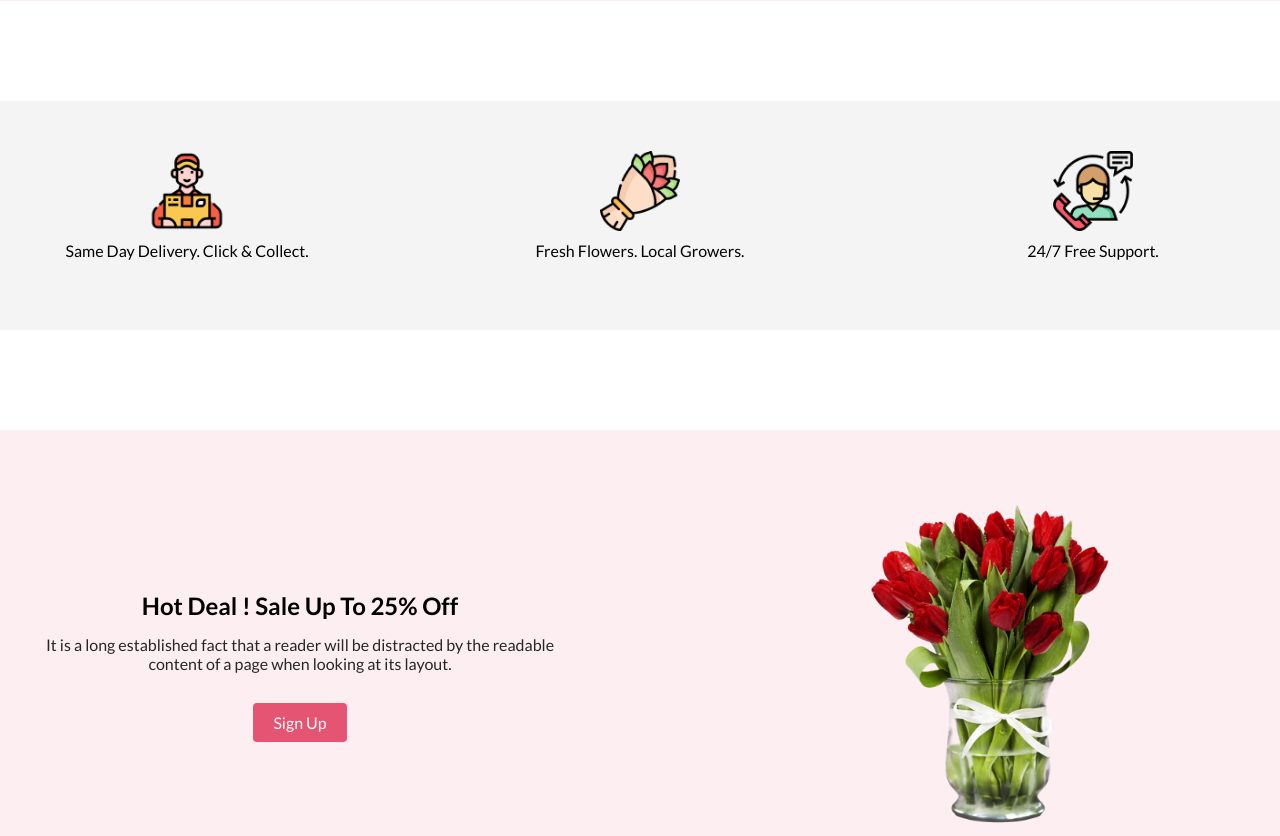
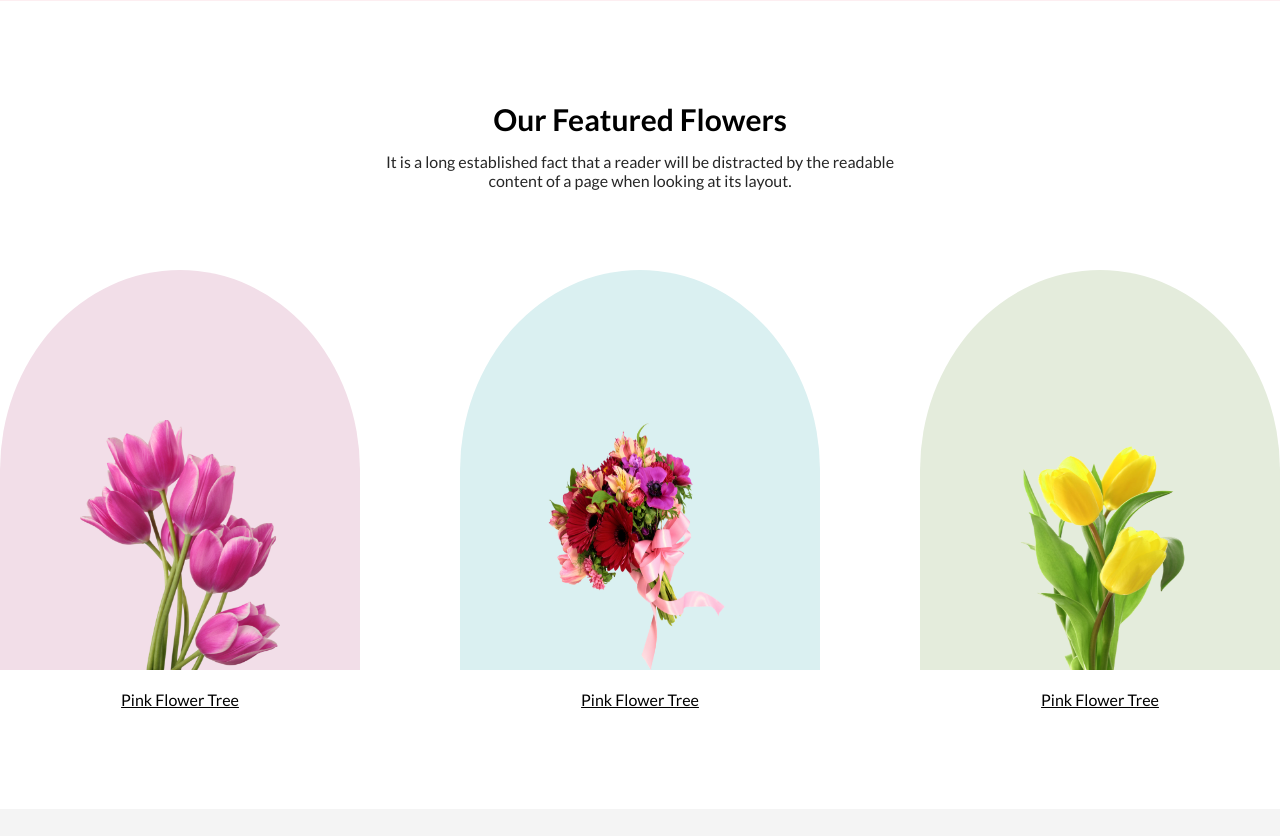
Before and after one commit to sowravhasan/landing-page-raw-css, a plain HTML site: page index.html in a window 1280 px wide. Shown: the part 674-1510 px from the top of the page. Drawn offline with Linux system fonts and the light colour scheme.

Commit message:
Feature section completed

```diff
--- a/index.html
+++ b/index.html
@@ -30,6 +30,37 @@
             </div>
         </div>
     </section>
+    <!-- Feature section -->
+    <section class="feature-section mt-100">
+        <div class="container">
+            <div class="top-heading">
+                <h2>
+                    Our Featured Flowers
+                </h2>
+                <p>It is a long established fact that a reader will be distracted by the readable <br>content of a page when looking at its layout.</p>
+            </div>
+            <section class="feature-content">
+                <div class="feature-div">
+                    <div class="feature-container">
+                        <img src="images/radius-flower1.png" alt="Icon 1">
+                    </div>
+                    <p>Pink Flower Tree</p>
+                </div>
+                <div class="feature-div">
+                    <div class="feature-container feature-container1">
+                        <img src="images/radius-flower2.png" alt="Icon 2">
+                    </div>
+                    <p>Pink Flower Tree</p>
+                </div>
+                <div class="feature-div">
+                    <div class="feature-container feature-container2">
+                        <img src="images/radius-flower3.png" alt="Icon 3">
+                    </div>
+                    <p>Pink Flower Tree</p>
+                </div>
+            </section>
+        </div>
+    </section>
     <!-- icon section -->
     <section class="icon-section">
         <div class="icon-container">
@@ -45,15 +76,17 @@
             <p class="icon-name">24/7 Free Support.</p>
         </div>
     </section>
+
+
         <!-- hot deal section -->
     <section class="hot-deal mt-100">
         <div class="container">
             <div class="hot-deal-content">
                 <div class="hot-deal-left-content">
                     <div class="top-heading">
-                        <h1>
+                        <h2>
                             Hot Deal ! Sale Up To 25% Off
-                        </h1>
+                        </h2>
                         <p>It is a long established fact that a reader will be distracted by the readable <br> content of a page when looking at its layout.</p>
                         <button class="all-button">Sign Up</button>
                     </div>
--- a/style.css
+++ b/style.css
@@ -71,6 +71,46 @@
 .banner-right-content img{
     width: 478px;
 }
+/* feature section css */
+.feature-content {
+    display: flex;
+    justify-content: space-between;
+    flex-wrap: wrap;
+    width: 1280px;
+    margin: auto;
+    margin-top: 50px;
+}
+
+.feature-container {
+    flex-basis: calc(33% - 10px);
+    display: flex;
+    flex-direction: column;
+    align-items: center;
+    background-color: #F2DEE8;
+    padding-top: 150px;
+    padding-left: 80px;
+    padding-right: 80px;
+    border-radius: 50% 50% 0px 0px;
+}
+.feature-container1{
+    background-color:#DAF0F1;
+}
+.feature-container2{
+    background-color:#E4ECDC;
+}
+.feature-container img {
+    width: 200px;
+    height: 250px;
+}
+.feature-div p{
+    text-align: center;
+    margin-top: 20px;
+    text-decoration: underline;
+}
+.feature-name {
+    margin-top: 10px;
+}
+
 /* icon section css */
 .icon-section {
     display: flex;
@@ -119,12 +159,6 @@
     width: 45%;
     text-align: left;
     align-items: center;
-}
-.banner-left-content h1{
-
-}
-.banner-left-content p{
-
 }
 .hot-deal-right-content{
     width: 45%;
@@ -185,11 +219,6 @@ input[type="email"] {
     border: none;
     border-radius: 5px 5px 5px 5px;
     cursor: pointer;
-    transition: background-color 0.3s ease;
-}
-
-.subscribe-button:hover {
-    background-color: #45a049;
 }
 
 .subscribe-button:focus {
```
